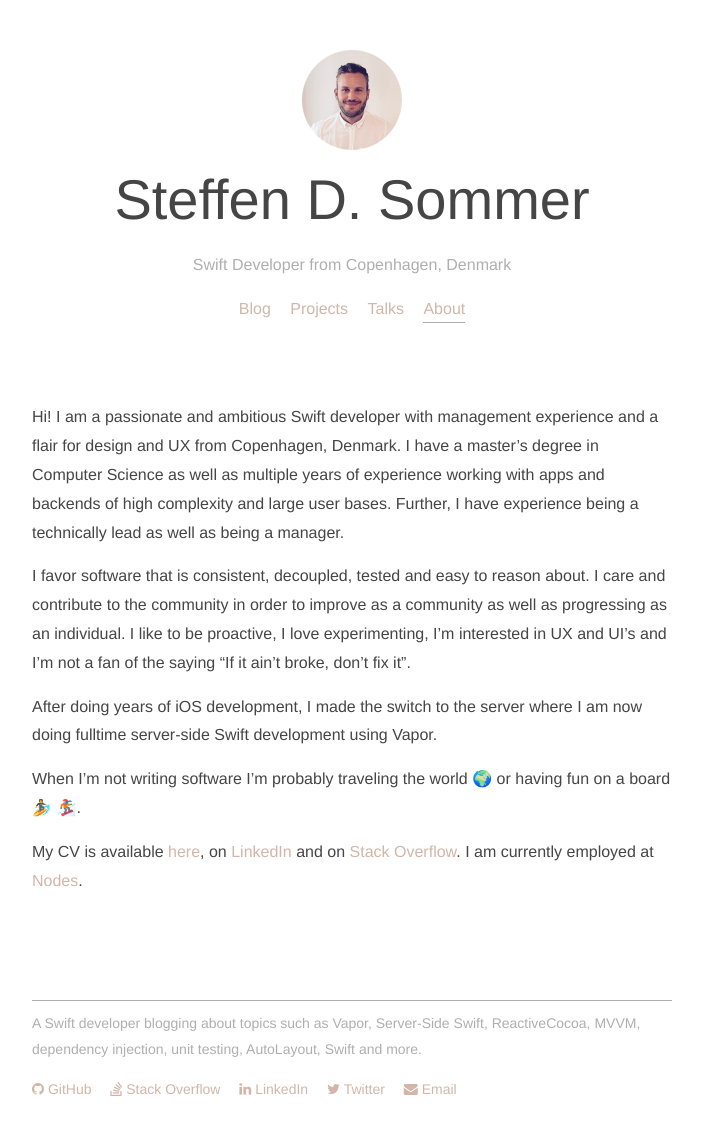
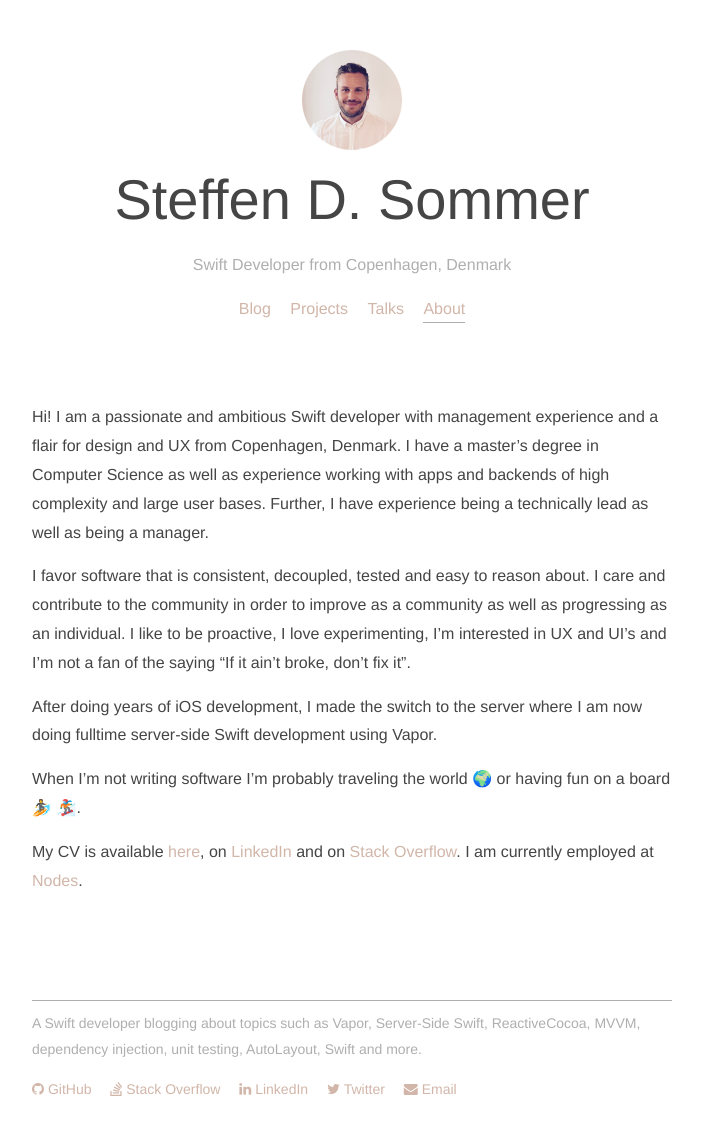
Before and after one commit to steffendsommer/steffendsommer.github.io, a Jekyll site: the page built from about.md, in a window 1280 px wide. Shown: the whole page, without its empty margins (288-989 px from the left). Built offline with Jekyll 4.4.1, drawn with Linux system fonts in a browser that asks for light colours; nearby versions of some CDN libraries.

Commit message:
More precise cv

```diff
--- a/about.md
+++ b/about.md
@@ -6,7 +6,7 @@ weight: 2
 group: about
 ---
 
-Hi! I am a passionate and ambitious Swift developer with management experience and a flair for design and UX from Copenhagen, Denmark. I have a master's degree in Computer Science as well as multiple years of experience working with apps and backends of high complexity and large user bases. Further, I have experience being a technically lead as well as being a manager.
+Hi! I am a passionate and ambitious Swift developer with management experience and a flair for design and UX from Copenhagen, Denmark. I have a master's degree in Computer Science as well as experience working with apps and backends of high complexity and large user bases. Further, I have experience being a technically lead as well as being a manager.
 
 I favor software that is consistent, decoupled, tested and easy to reason about. I care and contribute to the community in order to improve as a community as well as progressing as an individual. I like to be proactive, I love experimenting, I'm interested in UX and UI's and I'm not a fan of the saying "If it ain't broke, don't fix it".
 
--- a/cv.html
+++ b/cv.html
@@ -21,7 +21,7 @@ exclude: true
 
 
 <p class="summary">
-    I am a passionate and ambitious Swift developer with management experience and a flair for design and UX from Copenhagen, Denmark. I have a master's degree in Computer Science as well as multiple years of experience working with apps and backends of high complexity and large user bases. Further, I have experience being a technically lead as well as being a  manager.
+    I am a passionate and ambitious Swift developer with management experience and a flair for design and UX from Copenhagen, Denmark. I have a master's degree in Computer Science as well as experience working with apps and backends of high complexity and large user bases. Further, I have experience being a technically lead as well as being a  manager.
 
     <br><br>
     I favor software that is consistent, decoupled, tested and easy to reason about. I care and contribute to the community in order to improve as a community as well as progressing as an individual. I like to be proactive, I love experimenting, I'm interested in UX and UI's and I'm not a fan of the saying "If it ain't broke, don't fix it".
```
